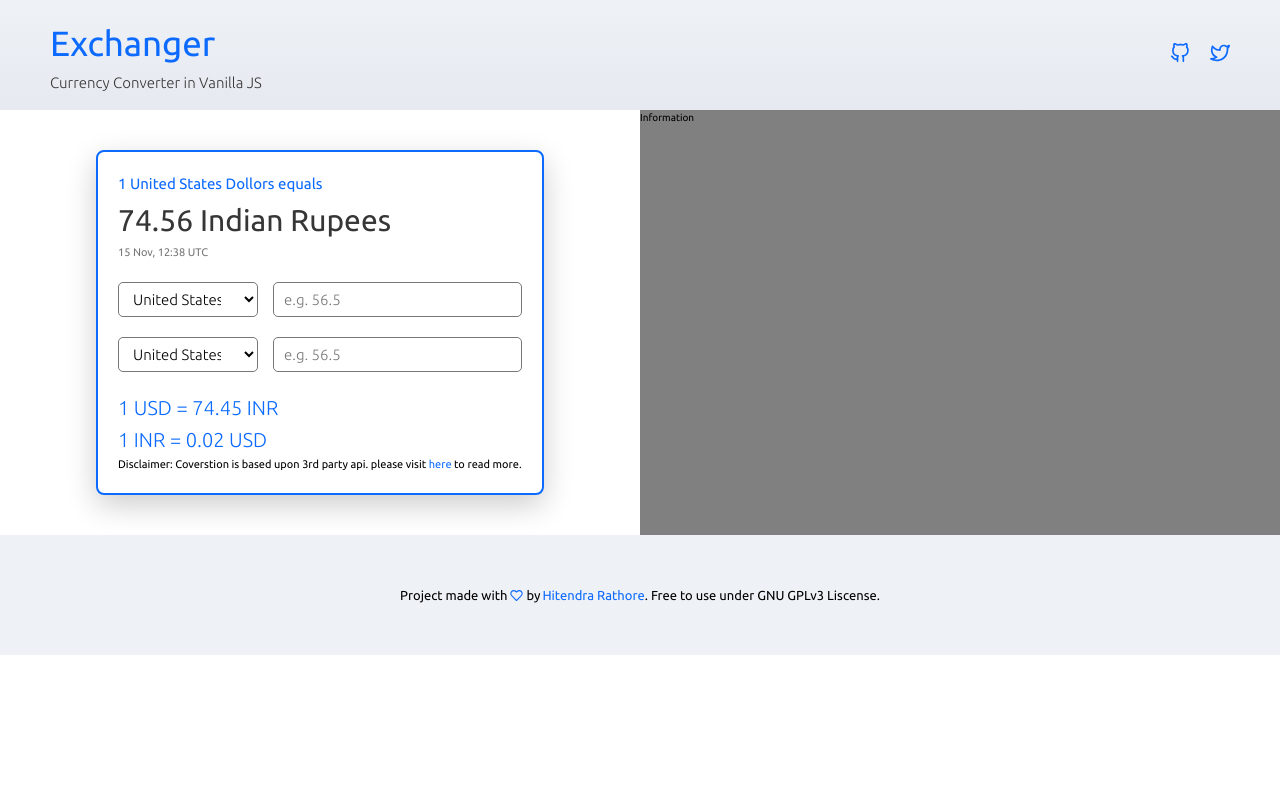
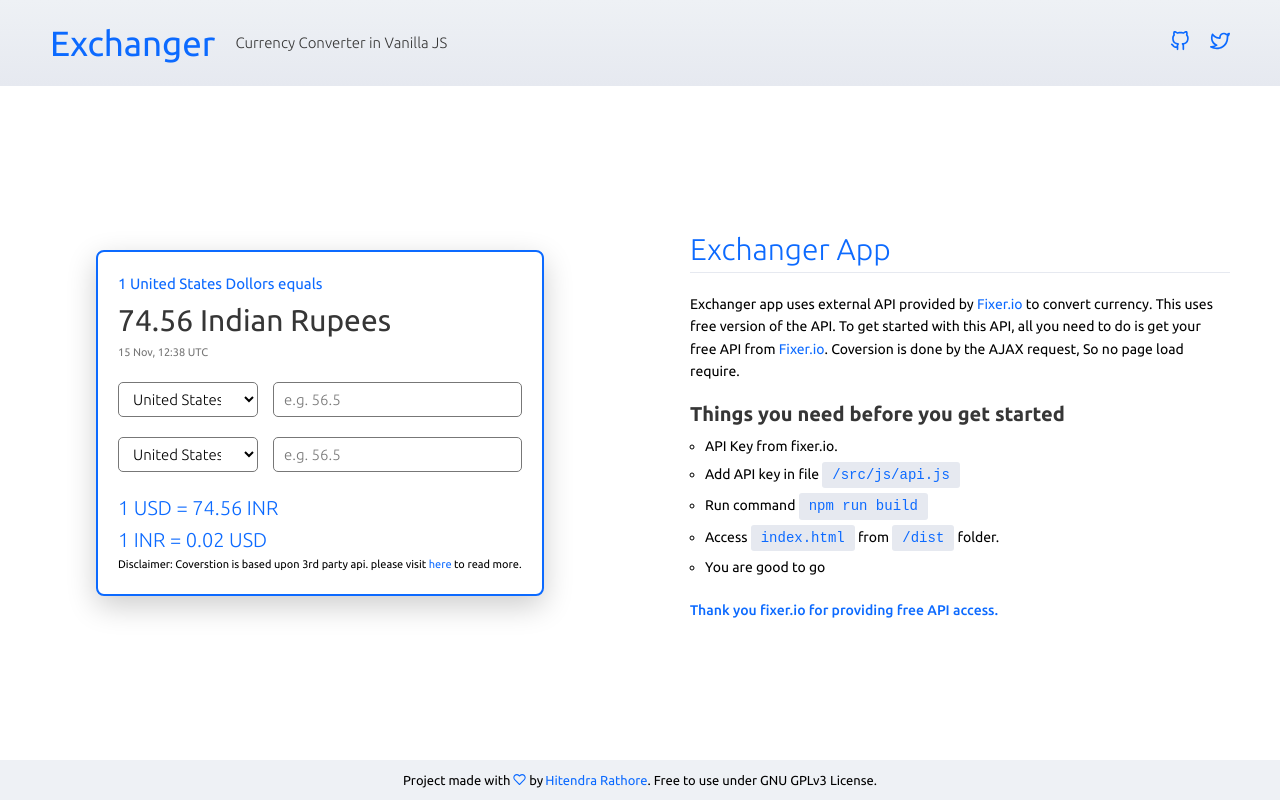
Before and after one commit to anonymousraft/exchanger, a website built with webpack: page src/index.html in a window 1280 px wide. Built offline with nearby package versions, Linux system fonts and the light colour scheme.

Commit message:
UI first attempt

```diff
--- a/src/index.html
+++ b/src/index.html
@@ -67,7 +67,7 @@
                             <input type="number" id="currencyToInput" class="form__input" placeholder="e.g. 56.5">
                         </div>
                         <div class="unit-price">
-                            <h2 class="unit-price__from">1 USD = 74.45 INR</h2>
+                            <h2 class="unit-price__from">1 USD = 74.56 INR</h2>
                             <h2 class="unit-price__to">1 INR = 0.02 USD</h2>
                         </div>
                         <span class="disclaimer">
@@ -77,13 +77,34 @@
                 </div>
             </section>
             <section class="section section-information">
-                Information
+                <div class="detail">
+                    <h2 class="detail__heading">
+                        Exchanger App
+                    </h2>
+                    <p class="detail__description">
+                        Exchanger app uses external API provided by  <a href="#">Fixer.io</a> to convert currency. This uses free version of the API. To get started with this API, all you need to do is get your free API from <a href="#">Fixer.io</a>. Coversion is done by the AJAX request, So no page load require.
+                    </p>
+                    <h3 class="detail__subheading">
+                        Things you need before you get started
+                    </h3>
+                    <ul class="detail__list">
+                        <li class="detail__list-item">API Key from fixer.io.</li>
+                        <li class="detail__list-item">Add API key in file <code>/src/js/api.js</code></li>
+                        <li class="detail__list-item">Run command <code>npm run build</code></li>
+                        <li class="detail__list-item">Access <code>index.html</code> from <code>/dist</code> folder.</li>
+                        <li class="detail__list-item">You are good to go</li>
+                    </ul>
+                    <p class="detail__credit">
+                        Thank you fixer.io for providing free API access.
+                    </p>
+                </div>
+
             </section>
         </main>
         <footer class="footer">
             <span class="footer__text">Project made with <svg class="footer__icon">
                 <use xlink:href="img/icons.svg#exchanger-heart"></use>
-            </svg> by <a href="https://hitendra.co" target="_blank">Hitendra Rathore</a>. Free to use under GNU GPLv3 Liscense.</span>
+            </svg> by <a href="https://hitendra.co" target="_blank">Hitendra Rathore</a>. Free to use under GNU GPLv3 License.</span>
         </footer>
     </div>
 </body>
--- a/src/sass/_base.scss
+++ b/src/sass/_base.scss
@@ -1,21 +1,36 @@
-*{
+* {
     margin: 0;
     padding: 0;
 }
 
 *,
 *::after,
-*::before{
+*::before {
     box-sizing: inherit;
 }
 
-html{
+html {
     box-sizing: border-box;
     font-size: 62.5%; //1rem = 10px
 }
 
-body{
-    font-family: 'Ubuntu',sans-serif;
+body {
+    font-family: "Ubuntu", sans-serif;
     font-weight: 400;
     line-height: 1.6;
 }
+
+a:link,
+a:visited {
+    text-decoration: none;
+    color: map-get($app-color, primary);
+}
+
+code{
+    font-size: 1.4rem;
+    color:map-get($app-color, primary);
+    display: inline-block;
+    padding: .2rem 1rem;
+    background-color: map-get($app-color, dark-grey-1);
+    border-radius: .3rem;
+}
--- a/src/sass/_componants.scss
+++ b/src/sass/_componants.scss
@@ -7,9 +7,14 @@
     color: map-get($app-color, primary);
 
     &__logo {
+
+        display: flex;
+        align-items: center;
+
         &-heading {
             font-size: 3.5rem;
             font-weight: 400;
+            margin-right: 2rem;
 
             &:hover {
                 cursor: pointer;
@@ -168,3 +173,60 @@
         color: map-get($app-color, primary);
     }
 }
+
+//SECTION DETAILS
+.detail{
+
+    padding: 2rem 5rem;
+
+    &__heading{
+        position: relative;
+        font-size: 3rem;
+        font-weight: 300;
+        color: map-get($app-color, primary );
+        margin-bottom: 2rem;
+
+        &::after{
+            content: "";
+            position: absolute;
+            bottom:0;
+            left: 0;
+            width: 100%;
+            height: .1rem;
+            background-color: map-get($app-color, dark-grey-1 );
+        }
+
+    }
+
+    &__description{
+        margin-bottom: 1.5rem;
+        font-size: 1.4rem;
+    }
+
+    &__subheading{
+        font-size: 2rem;
+        color: map-get($app-color, dark-grey );
+        margin-bottom: .5rem;
+    }
+
+    &__list{
+        list-style: circle;
+        font-size: 1.4rem;
+        margin-left: 1.5rem;
+        &-item{
+
+            &:not(:last-child)
+            {
+                margin-bottom: .5rem;
+            }
+        }
+    }
+
+    &__credit{
+        margin-top: 2rem;
+        font-weight: 500;
+         color: map-get($app-color, primary );
+        font-size: 1.4rem;
+    }
+
+}
--- a/src/sass/_layout.scss
+++ b/src/sass/_layout.scss
@@ -1,5 +1,9 @@
 .container {
     min-width: $container-width;
+    height: 100vh;
+    display: flex;
+    flex-direction: column;
+    justify-content: space-between;
 }
 
 .header {
@@ -28,11 +32,15 @@
 }
 
 .section-information {
-    background-color: grey;
+    display: flex;
+    flex-direction: column;
+    justify-content: flex-start;
+
+    padding: 4rem 0;
 }
 
 .footer {
-    min-height: 15vh;
+    min-height: 5vh;
     display: flex;
     align-items: center;
     justify-content: center;
```
Also changed, not shown: dist/css/bundle.css, dist/index.html.
